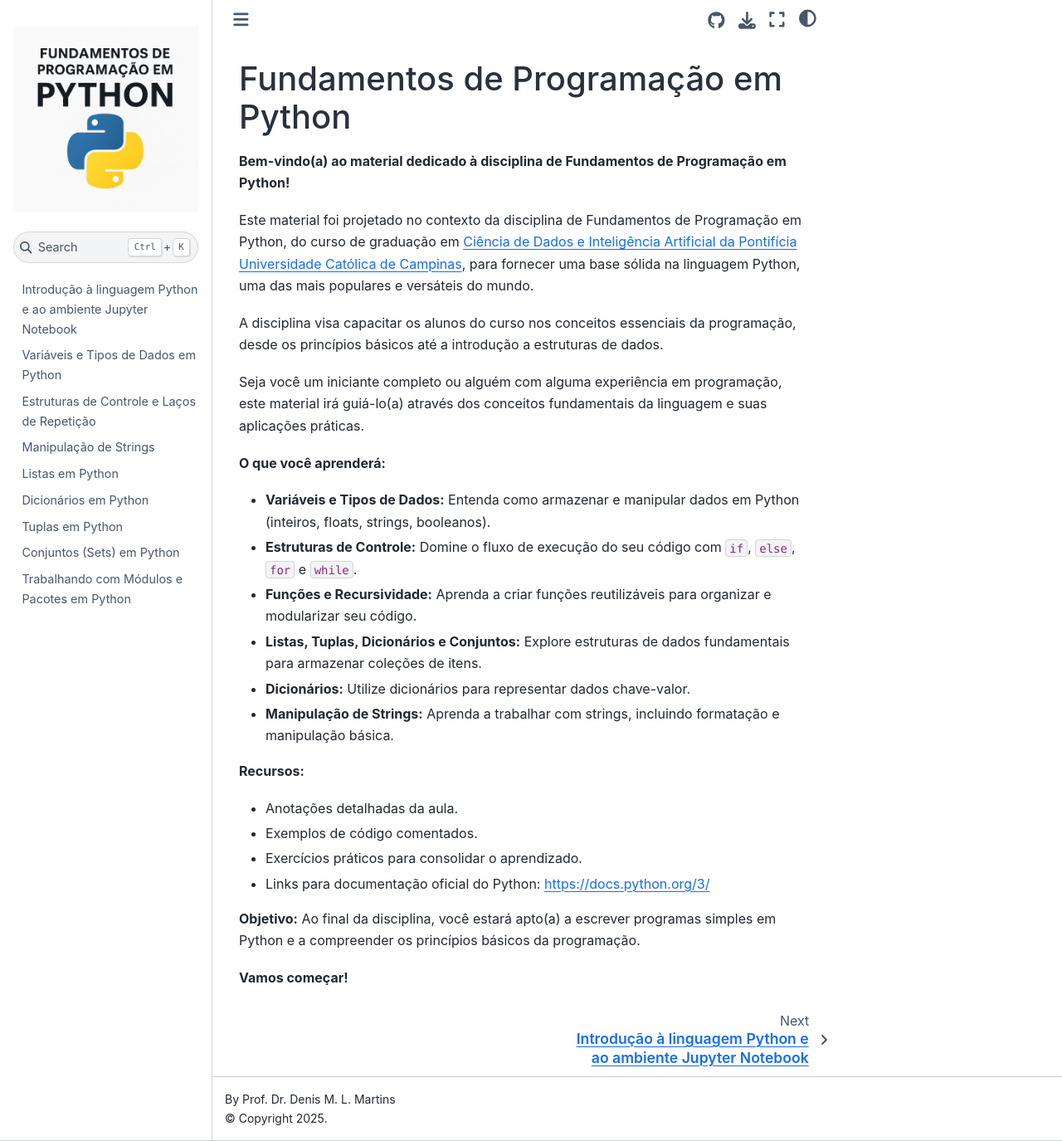
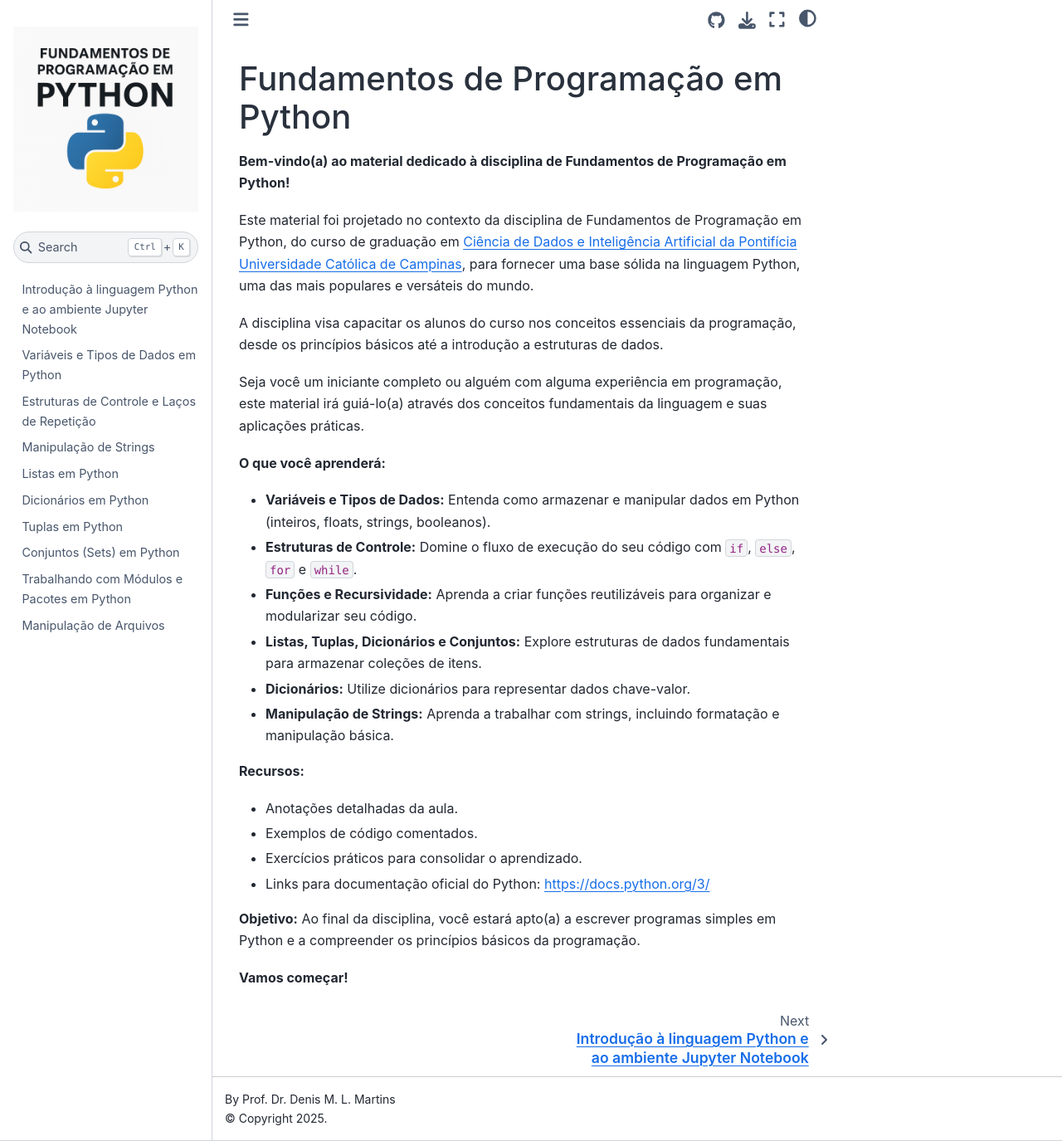
Before and after one commit to denmartins/fundamentos-python-book, a Jupyter Book: the page built from index.md, in a window 1280 px wide and 1375 px high. Shown: the whole window at 83% size. Built offline with Jupyter Book 1.0.4 settings and Sphinx 7.4.7 and the Sphinx Book theme 1.1.4, drawn with Linux system fonts in a browser that asks for light colours.

Commit message:
new notebook

```diff
--- a/_toc.yml
+++ b/_toc.yml
@@ -13,6 +13,7 @@ chapters:
   - file: book/tuplas
   - file: book/conjuntos
   - file: book/modulos
+  - file: book/arquivos
   # - file: book/markdown
   # - file: book/notebooks
   # - file: book/bibliography
```
Also changed, not shown: book/arquivos.ipynb (added).
